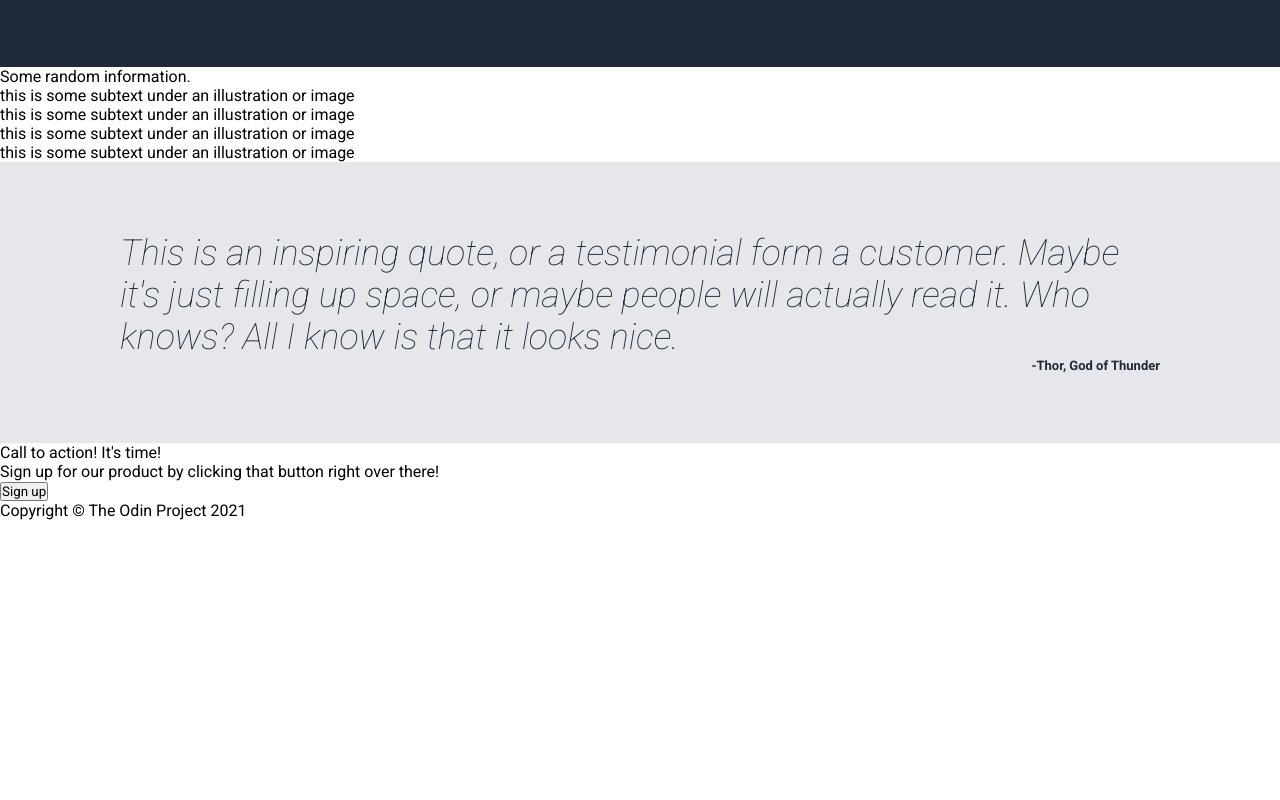
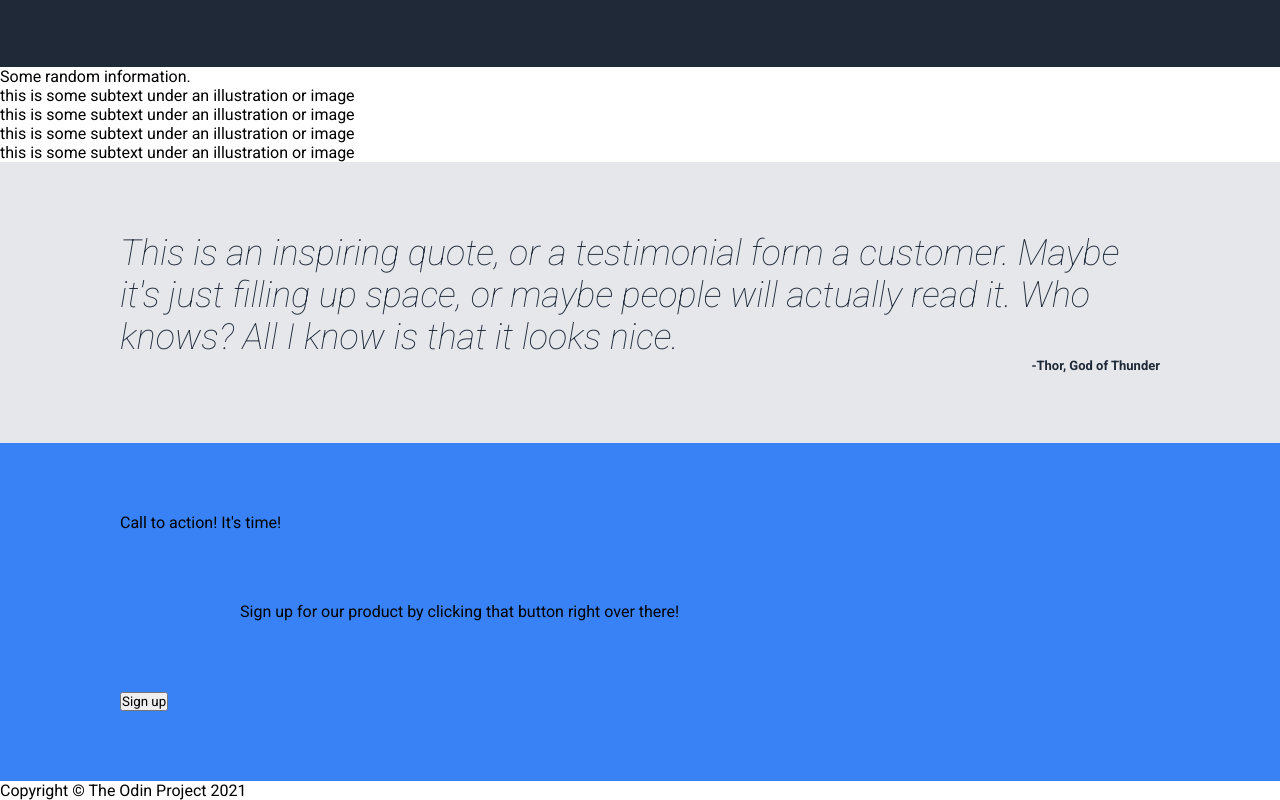
Before and after one commit to vasileiosInnovs/landing-page, a plain HTML site: page index.html in a window 1280 px wide. Shown: the part 341-1141 px from the top of the page. Before the commit the page ends 861 px from the top, so only its background shows below. Drawn offline with Linux system fonts and the light colour scheme.

Commit message:
Add a new id to show the last section

```diff
--- a/index.html
+++ b/index.html
@@ -67,12 +67,14 @@
         <div class="thor">-Thor, God of Thunder</div>
       </div>
 
-      <div class="blue-section">
-        <div class="button-text">Call to action! It's time!</div>
+      <div id="last">
         <div class="blue-section">
-          Sign up for our product by clicking that button right over there!
+          <div class="button-text">Call to action! It's time!</div>
+          <div class="blue-section">
+            Sign up for our product by clicking that button right over there!
+          </div>
+          <button class="sign-up">Sign up</button>
         </div>
-        <button class="sign-up">Sign up</button>
       </div>
     </main>
     <footer>
--- a/styles.css
+++ b/styles.css
@@ -100,3 +100,8 @@ li a {
   display: flex;
   justify-content: flex-end;
 }
+
+.blue-section {
+    padding: 70px 120px;
+    background-color: #3882f6;
+}
```
